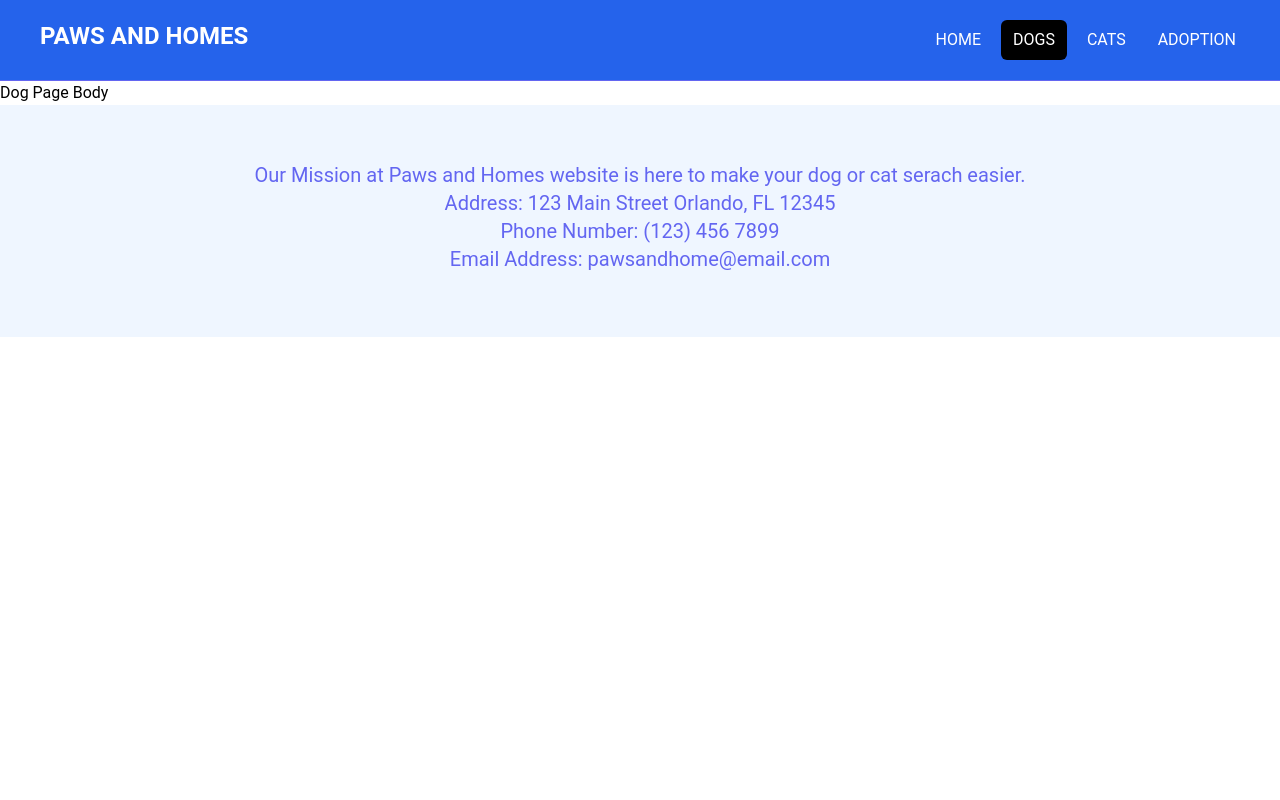
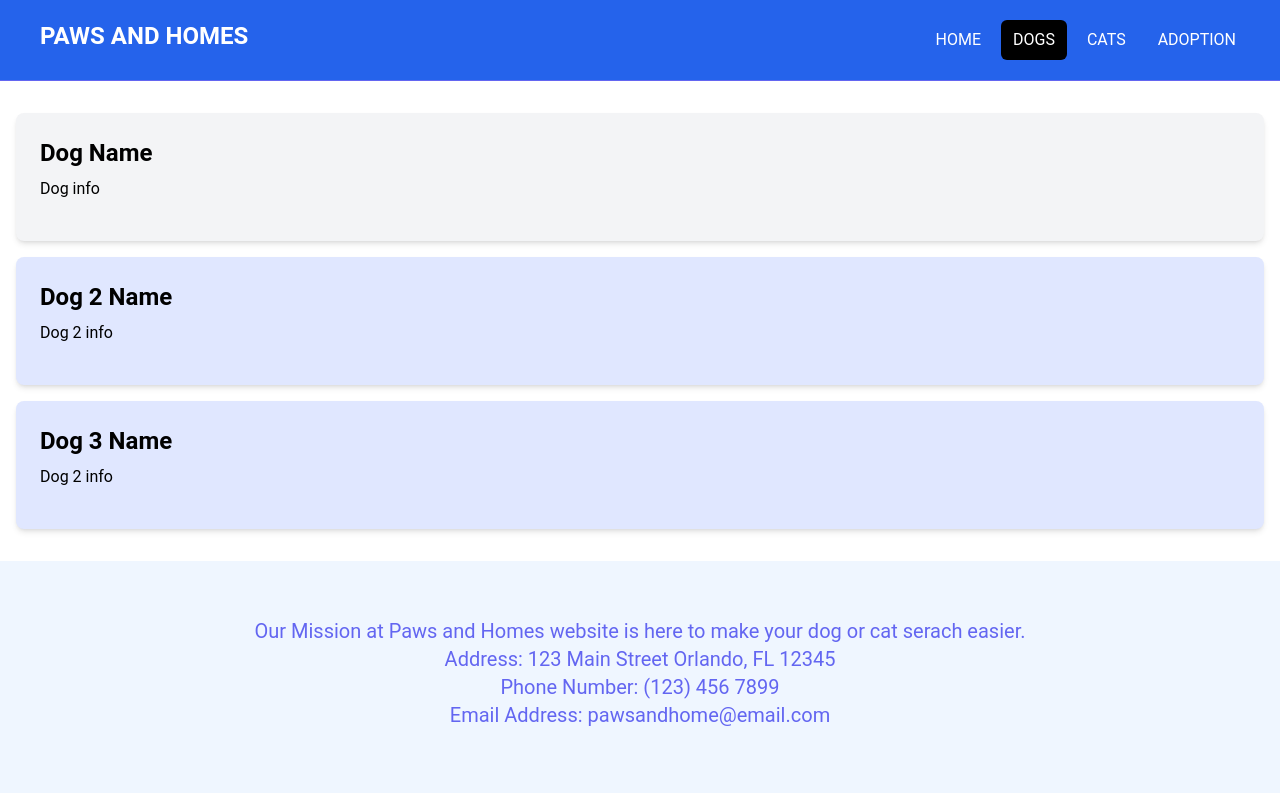
Before and after one commit to malik061103/paws-and-homes, a React (Vite) app in the folder client/: page /dogs in a window 1280 px wide. Built offline with nearby package versions, Linux system fonts and the light colour scheme.

Commit message:
commit #2

```diff
--- a/client/src/components/Miau.jsx
+++ b/client/src/components/Miau.jsx
@@ -1,8 +1,33 @@
+import Pages from "./Pages"
+
 const Miau = () => {
     return (
-      <>
-        <h1>Cat Page Body</h1>
-      </>
+      <section className='py-4'>
+      <div className='container-xl lg:container m-auto'>
+        <div className='grid grid-cols-1 md:grid-row-2 gap-4 p-4 rounded-lg'>
+          <Pages>
+            <h2 className='text-2xl font-bold'>Cat Name</h2>
+            <p className='mt-2 mb-4'>
+              Cat info
+            </p>
+          </Pages>
+
+          <Pages bg='bg-indigo-100'>
+            <h2 className='text-2xl font-bold'>Cat 2 Name</h2>
+            <p className='mt-2 mb-4'>
+              Cat 2 info
+            </p>
+          </Pages>
+          <Pages bg='bg-indigo-100'>
+            <h2 className='text-2xl font-bold'>Cat 3 Name</h2>
+            <p className='mt-2 mb-4'>
+              Cat 2 info
+            </p>
+          </Pages>
+
+        </div>
+      </div>
+    </section>
     )
   }
 
--- a/client/src/components/Navbar.jsx
+++ b/client/src/components/Navbar.jsx
@@ -1,4 +1,4 @@
-import { NavLink } from 'react-router-dom'
+import { Link, NavLink } from 'react-router-dom'
 
 const Navbar = () => {
   const linkClass = ({ isActive }) =>
--- /dev/null
+++ b/client/src/components/Pages.jsx
@@ -0,0 +1,4 @@
+const Pages = ({ children, bg = 'bg-gray-100' }) => {
+    return <div className={`${bg} p-6 rounded-lg shadow-md`}>{children}</div>;
+  };
+  export default Pages;
--- a/client/src/components/Ruff.jsx
+++ b/client/src/components/Ruff.jsx
@@ -1,8 +1,33 @@
+import Pages from './Pages';
+
 const Ruff = () => {
     return (
-      <>
-      Dog Page Body
-      </>
+      <section className='py-4'>
+      <div className='container-xl lg:container m-auto'>
+        <div className='grid grid-cols-1 md:grid-row-2 gap-4 p-4 rounded-lg'>
+          <Pages>
+            <h2 className='text-2xl font-bold'>Dog Name</h2>
+            <p className='mt-2 mb-4'>
+              Dog info
+            </p>
+          </Pages>
+
+          <Pages bg='bg-indigo-100'>
+            <h2 className='text-2xl font-bold'>Dog 2 Name</h2>
+            <p className='mt-2 mb-4'>
+              Dog 2 info
+            </p>
+          </Pages>
+          <Pages bg='bg-indigo-100'>
+            <h2 className='text-2xl font-bold'>Dog 3 Name</h2>
+            <p className='mt-2 mb-4'>
+              Dog 2 info
+            </p>
+          </Pages>
+
+        </div>
+      </div>
+    </section>
     )
   }
 
--- a/client/src/pages/CatPage.jsx
+++ b/client/src/pages/CatPage.jsx
@@ -3,8 +3,8 @@
 const CatPage = () => {
   return (
     <>
-      <Miau/>
-      </>
+    <Miau/>
+    </>
   )
 }
 
```
